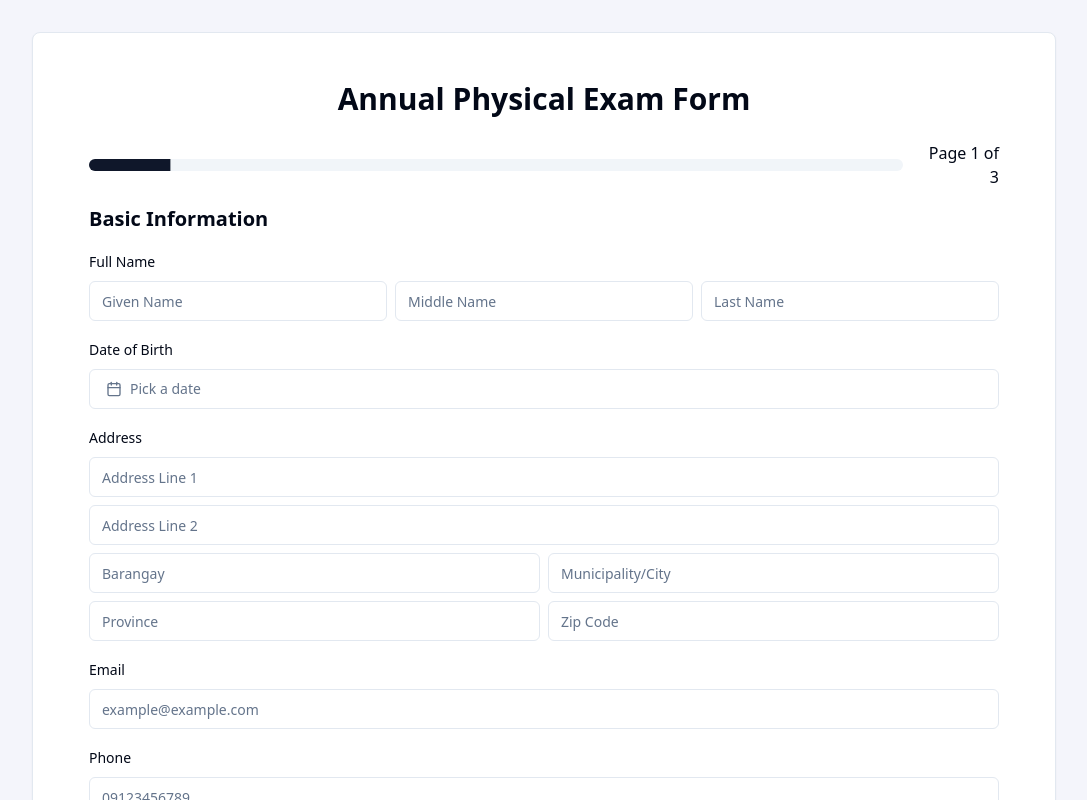
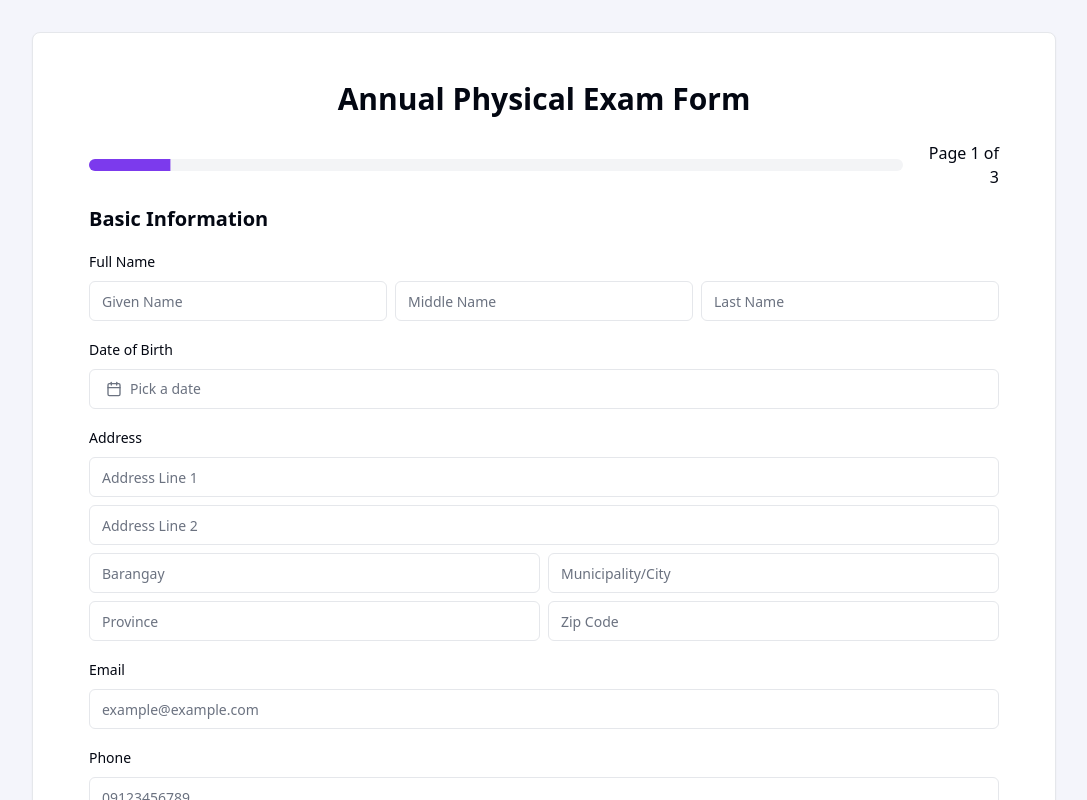
Before and after one commit to danlabrador/uplift-annual-physical-exam-form, a React (Vite) app: page / in a window 1280 px wide. Shown: the top 800 px of the page, without its empty margins (96-1183 px from the left). Built offline with nearby package versions, Linux system fonts and the light colour scheme.

Commit message:
feat: use violet theme and set pagination button variants

```diff
--- /dev/null
+++ b/src/components/APEFormPage1 copy.tsx
@@ -0,0 +1,65 @@
+import { CardContent } from './ui/Card';
+import { Progress } from './ui/Progress';
+import { Input } from './ui/Input';
+import { LabelledInput } from './LabelledInput';
+import { DatePicker } from './DatePicker';
+
+export const APEFormPage1 = () => {
+  return (
+    <CardContent className="text-left">
+      <div className="flex items-center gap-4">
+        <Progress className="h-3" value={10} />
+        <p className="min-w-20 text-right">Page 1 of 3</p>
+      </div>
+      <div className="space-y-4 mt-4">
+        <h2 className="text-xl font-bold">Basic Information</h2>
+
+        {/* Name */}
+        <LabelledInput label="Full Name" id="name" isRequired={true}>
+          <Input type="text" required={true} placeholder="Given Name" />
+          <Input type="text" placeholder="Middle Name" />
+          <Input type="text" required={true} placeholder="Last Name" />
+        </LabelledInput>
+
+        {/* Date of Birth */}
+        <LabelledInput label="Date of Birth" id="dob" isRequired={true}>
+          <DatePicker />
+        </LabelledInput>
+
+        {/* Address */}
+        <LabelledInput label="Address" id="address" isVertical={true} isRequired={true}>
+          <Input type="text" required={true} placeholder="Address Line 1" />
+          <Input type="text" required={true} placeholder="Address Line 2" />
+          <div className="flex gap-2">
+            <Input type="text" required={true} placeholder="Barangay" />
+            <Input type="text" required={true} placeholder="Municipality/City" />
+          </div>
+          <div className="flex gap-2">
+            <Input type="text" required={true} placeholder="Province" />
+            <Input type="number" required={true} placeholder="Zip Code" />
+          </div>
+        </LabelledInput>
+
+        {/* Email Address */}
+        <LabelledInput label="Email" id="email" isRequired={true}>
+          <Input type="email" required={true} placeholder="example@example.com" />
+        </LabelledInput>
+
+        {/* Phone */}
+        <LabelledInput label="Phone" id="phone" isRequired={true}>
+          <Input type="tel" required={true} placeholder="09123456789" />
+        </LabelledInput>
+
+        {/* Height */}
+        <LabelledInput label="Height (cm)" id="height" isRequired={true}>
+          <Input type="number" required={true} placeholder="cm" />
+        </LabelledInput>
+
+        {/* Weight */}
+        <LabelledInput label="Weight (kg)" id="weight" isRequired={true}>
+          <Input type="number" required={true} placeholder="kg" />
+        </LabelledInput>
+      </div>
+    </CardContent>
+  );
+};
--- a/src/index.css
+++ b/src/index.css
@@ -5,64 +5,47 @@
 @layer base {
   :root {
     --background: 0 0% 100%;
-    --foreground: 222.2 84% 4.9%;
-
+    --foreground: 224 71.4% 4.1%;
     --card: 0 0% 100%;
-    --card-foreground: 222.2 84% 4.9%;
-
+    --card-foreground: 224 71.4% 4.1%;
     --popover: 0 0% 100%;
-    --popover-foreground: 222.2 84% 4.9%;
-
-    --primary: 222.2 47.4% 11.2%;
-    --primary-foreground: 210 40% 98%;
-
-    --secondary: 210 40% 96.1%;
-    --secondary-foreground: 222.2 47.4% 11.2%;
-
-    --muted: 210 40% 96.1%;
-    --muted-foreground: 215.4 16.3% 46.9%;
-
-    --accent: 210 40% 96.1%;
-    --accent-foreground: 222.2 47.4% 11.2%;
-
+    --popover-foreground: 224 71.4% 4.1%;
+    --primary: 262.1 83.3% 57.8%;
+    --primary-foreground: 210 20% 98%;
+    --secondary: 220 14.3% 95.9%;
+    --secondary-foreground: 220.9 39.3% 11%;
+    --muted: 220 14.3% 95.9%;
+    --muted-foreground: 220 8.9% 46.1%;
+    --accent: 220 14.3% 95.9%;
+    --accent-foreground: 220.9 39.3% 11%;
     --destructive: 0 84.2% 60.2%;
-    --destructive-foreground: 210 40% 98%;
-
-    --border: 214.3 31.8% 91.4%;
-    --input: 214.3 31.8% 91.4%;
-    --ring: 222.2 84% 4.9%;
-
+    --destructive-foreground: 210 20% 98%;
+    --border: 220 13% 91%;
+    --input: 220 13% 91%;
+    --ring: 262.1 83.3% 57.8%;
     --radius: 0.5rem;
   }
 
   .dark {
-    --background: 222.2 84% 4.9%;
-    --foreground: 210 40% 98%;
-
-    --card: 222.2 84% 4.9%;
-    --card-foreground: 210 40% 98%;
-
-    --popover: 222.2 84% 4.9%;
-    --popover-foreground: 210 40% 98%;
-
-    --primary: 210 40% 98%;
-    --primary-foreground: 222.2 47.4% 11.2%;
-
-    --secondary: 217.2 32.6% 17.5%;
-    --secondary-foreground: 210 40% 98%;
-
-    --muted: 217.2 32.6% 17.5%;
-    --muted-foreground: 215 20.2% 65.1%;
-
-    --accent: 217.2 32.6% 17.5%;
-    --accent-foreground: 210 40% 98%;
-
+    --background: 224 71.4% 4.1%;
+    --foreground: 210 20% 98%;
+    --card: 224 71.4% 4.1%;
+    --card-foreground: 210 20% 98%;
+    --popover: 224 71.4% 4.1%;
+    --popover-foreground: 210 20% 98%;
+    --primary: 263.4 70% 50.4%;
+    --primary-foreground: 210 20% 98%;
+    --secondary: 215 27.9% 16.9%;
+    --secondary-foreground: 210 20% 98%;
+    --muted: 215 27.9% 16.9%;
+    --muted-foreground: 217.9 10.6% 64.9%;
+    --accent: 215 27.9% 16.9%;
+    --accent-foreground: 210 20% 98%;
     --destructive: 0 62.8% 30.6%;
-    --destructive-foreground: 210 40% 98%;
-
-    --border: 217.2 32.6% 17.5%;
-    --input: 217.2 32.6% 17.5%;
-    --ring: 212.7 26.8% 83.9%;
+    --destructive-foreground: 210 20% 98%;
+    --border: 215 27.9% 16.9%;
+    --input: 215 27.9% 16.9%;
+    --ring: 263.4 70% 50.4%;
   }
 }
 
```
